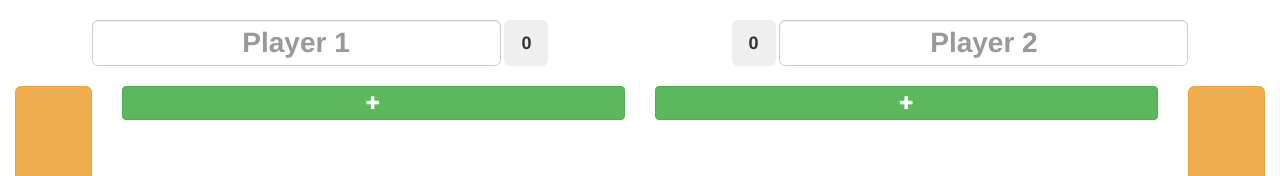
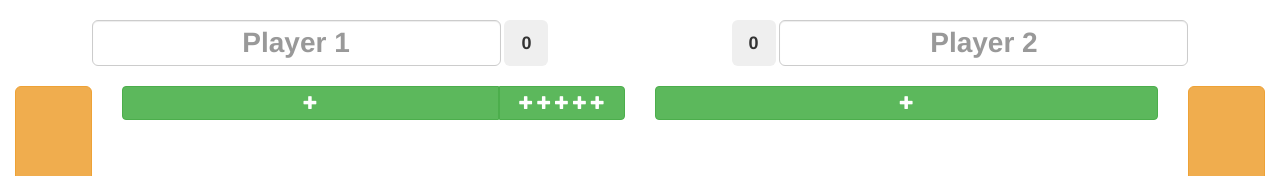
Before and after one commit to msinigoi/mtglifecounter, a plain HTML site: page index.html in a window 1280 px wide. Shown: the top 176 px of the page. Drawn offline with Linux system fonts and the light colour scheme.

Commit message:
new +5 button html/css code no js yet

```diff
--- a/css/mtglifecounter.css
+++ b/css/mtglifecounter.css
@@ -17,3 +17,9 @@
 .playerRounds {
   font-weight: bold;
 }
+#plusButton1Group {
+	width: 150%;
+}
+#plusButton5Group {
+	width: 50%;
+}
--- a/index.html
+++ b/index.html
@@ -34,8 +34,17 @@
 				<div class="col-md-5" id="lifeCounter1">
 					<div class="playerLifeCounter">
 						<div class="btn-group btn-group-justified" role="group" aria-label="...">
-  							<div class="btn-group" role="group">
+							<div class="btn-group" role="group" id="plusButton1Group">
 								<button class="btn btn-large btn-success" id="plusButton1" type="button">
+									<span class="glyphicon glyphicon-plus" id="plusIcon" aria-hidden="true"></span>
+								</button>
+							</div>
+							<div class="btn-group" role="group" id="plusButton5Group">
+								<button class="btn btn-large btn-success" id="plusButton5" type="button">
+									<span class="glyphicon glyphicon-plus" id="plusIcon" aria-hidden="true"></span>
+									<span class="glyphicon glyphicon-plus" id="plusIcon" aria-hidden="true"></span>
+									<span class="glyphicon glyphicon-plus" id="plusIcon" aria-hidden="true"></span>
+									<span class="glyphicon glyphicon-plus" id="plusIcon" aria-hidden="true"></span>
 									<span class="glyphicon glyphicon-plus" id="plusIcon" aria-hidden="true"></span>
 								</button>
 							</div>
```
